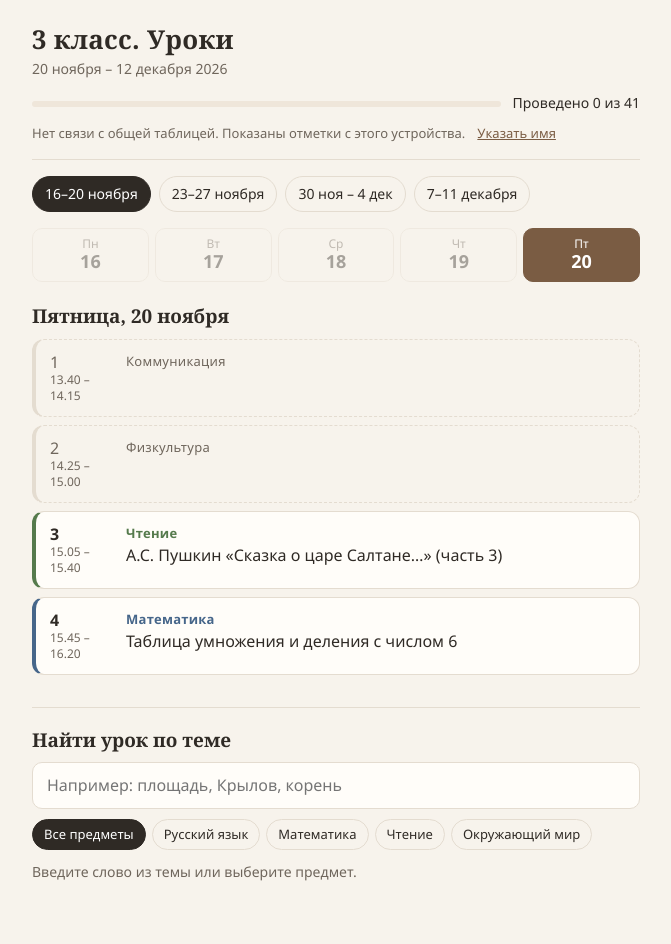
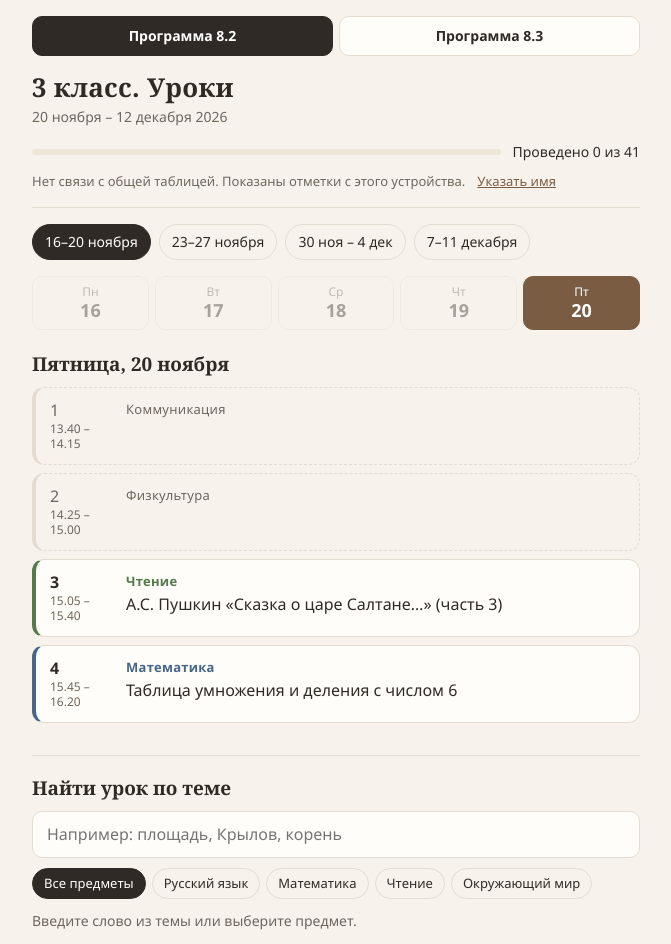
Before and after one commit to anastasiasinegribova07-web/uroki-3-klass, a plain HTML site: page index.html in a window 1280 px wide. Shown: the whole page, without its empty margins (304-975 px from the left). Drawn offline with Linux system fonts and the light colour scheme; no server answers.

Commit message:
Add files via upload

```diff
--- a/index.html
+++ b/index.html
@@ -246,7 +246,14 @@ const TIMETABLE = {
   .wrap { max-width: 640px; margin: 0 auto; padding: 0 16px 48px; }
 
   /* БЛОК 1: шапка */
-  header.top { padding: 24px 0 16px; border-bottom: 1px solid var(--line); }
+  header.top { padding: 16px 0 16px; border-bottom: 1px solid var(--line); }
+  .programs { display: grid; grid-template-columns: 1fr 1fr; gap: 6px; margin-bottom: 16px; }
+  .programs a {
+    padding: 9px 10px; border-radius: 10px; text-align: center; text-decoration: none;
+    border: 1px solid var(--line); background: var(--card); color: var(--ink);
+    font-size: 14px; font-weight: 600;
+  }
+  .programs a[aria-current="page"] { background: var(--ink); border-color: var(--ink); color: #fff; }
   header.top h1 {
     margin: 0;
     font: 600 26px/1.2 Georgia, "Times New Roman", serif;
@@ -394,6 +401,11 @@ const TIMETABLE = {
 
   <!-- БЛОК 1: шапка -->
   <header class="top">
+    <!-- Переключатель программ: 8.2 (основная) и 8.3 (свой лист «Уроки 8.3») -->
+    <nav class="programs" aria-label="Учебная программа">
+      <a href="#8.2" id="prog82">Программа 8.2</a>
+      <a href="#8.3" id="prog83">Программа 8.3</a>
+    </nav>
     <h1>3 класс. Уроки</h1>
     <p class="period">20 ноября – 12 декабря 2026</p>
     <div class="progress">
@@ -466,6 +478,19 @@ const TIMETABLE = {
 </dialog>
 
 <script>
+  // ---------- Какая программа открыта: 8.2 (основная) или 8.3 ----------
+  // Страница 8.3 открывается по адресу с #8.3 в конце. Расписание то же,
+  // содержание уроков из листа «Уроки 8.3», отметки свои (начинаются с «8.3|»).
+  const IS83 = location.hash === "#8.3";
+  const PREFIX = IS83 ? "8.3|" : "";
+  const SUFFIX = IS83 ? "-8.3" : "";
+  const LIST = IS83
+    ? LESSONS.map(function (l) { return { date: l.date, subject: l.subject, topic: "", summary: "", homework: "", konspekt: "", prezentaciya: "", list: "" }; })
+    : LESSONS;
+  document.getElementById(IS83 ? "prog83" : "prog82").setAttribute("aria-current", "page");
+  if (IS83) document.title = "3 класс. Программа 8.3";
+  window.addEventListener("hashchange", function () { location.reload(); });
+
   const SUBJ_CLASS = { "Русский язык": "rus", "Математика": "mat", "Чтение": "cht", "Окружающий мир": "okr" };
   const MONTHS = ["января", "февраля", "марта", "апреля", "мая", "июня", "июля", "августа", "сентября", "октября", "ноября", "декабря"];
   const MONTHS_SHORT = ["янв", "фев", "мар", "апр", "мая", "июн", "июл", "авг", "сен", "окт", "ноя", "дек"];
@@ -483,11 +508,12 @@ const TIMETABLE = {
     return new Date(YEAR, p[1] - 1, p[0]);
   }
   function keyOf(d) { return d.getDate() + "." + (d.getMonth() + 1); }
-  function lessonId(l) { return keyOf(parseDate(l.date)) + "|" + l.subject; }
+  function dayId(l) { return keyOf(parseDate(l.date)) + "|" + l.subject; }
+  function lessonId(l) { return PREFIX + dayId(l); }
   function sameDay(a, b) { return a.getTime() === b.getTime(); }
 
   // ---------- Отметки и заметки (хранятся на этом устройстве) ----------
-  const STORE_KEY = "sayt-uroki-otmetki";
+  const STORE_KEY = "sayt-uroki-otmetki" + SUFFIX;
   let marks = {};
   try { marks = JSON.parse(localStorage.getItem(STORE_KEY)) || {}; } catch (e) { marks = {}; }
   function saveMarks() {
@@ -498,13 +524,13 @@ const TIMETABLE = {
 
   // ---------- Уроки и недели ----------
   const byId = {};
-  LESSONS.forEach(function (l) { byId[lessonId(l)] = l; });
+  LIST.forEach(function (l) { byId[dayId(l)] = l; });
 
   // ---------- Содержание уроков из листа «Уроки» Google-таблицы ----------
   // Заполненная ячейка таблицы заменяет то, что записано в этом файле.
-  const BASE = LESSONS.map(function (l) { return Object.assign({}, l); });
+  const BASE = LIST.map(function (l) { return Object.assign({}, l); });
   const FIELDS = ["topic", "summary", "homework", "konspekt", "prezentaciya", "list"];
-  const LESSONS_KEY = "sayt-uroki-uroki";
+  const LESSONS_KEY = "sayt-uroki-uroki" + SUFFIX;
   function applyLessons(rows) {
     if (!Array.isArray(rows)) return false;
     const fromSheet = {};
@@ -512,8 +538,8 @@ const TIMETABLE = {
       const p = /(\d{1,2})\.(\d{1,2})/.exec(String(r && r.date || ""));
       if (p) fromSheet[Number(p[1]) + "." + Number(p[2]) + "|" + String(r.subject || "").trim()] = r;
     });
-    LESSONS.forEach(function (l, i) {
-      const r = fromSheet[lessonId(l)] || {};
+    LIST.forEach(function (l, i) {
+      const r = fromSheet[dayId(l)] || {};
       FIELDS.forEach(function (f) { l[f] = String(r[f] || "").trim() || BASE[i][f]; });
     });
     return true;
@@ -554,9 +580,9 @@ const TIMETABLE = {
 
   // ---------- БЛОК 1: счётчик ----------
   function renderProgress() {
-    const done = LESSONS.filter(function (l) { return markOf(l).done; }).length;
-    document.getElementById("progressCount").textContent = "Проведено " + done + " из " + LESSONS.length;
-    document.getElementById("progressBar").style.width = (LESSONS.length ? done / LESSONS.length * 100 : 0) + "%";
+    const done = LIST.filter(function (l) { return markOf(l).done; }).length;
+    document.getElementById("progressCount").textContent = "Проведено " + done + " из " + LIST.length;
+    document.getElementById("progressBar").style.width = (LIST.length ? done / LIST.length * 100 : 0) + "%";
   }
 
   // ---------- БЛОК 2: недели и дни ----------
@@ -650,7 +676,7 @@ const TIMETABLE = {
     list.textContent = "";
     if (!q && !searchSubject) { hint.textContent = "Введите слово из темы или выберите предмет."; return; }
 
-    const found = LESSONS.filter(function (l) {
+    const found = LIST.filter(function (l) {
       return (!searchSubject || l.subject === searchSubject) &&
              (!q || (l.topic || "").toLowerCase().indexOf(q) !== -1);
     }).sort(function (a, b) { return parseDate(a.date) - parseDate(b.date); });
@@ -824,7 +850,7 @@ const TIMETABLE = {
   // Изменение сначала сохраняется на устройстве и встаёт в очередь,
   // потом отправляется в таблицу. Нет связи: отправится позже.
   const SHARED = /^https:\/\//i.test(SHEET_URL);
-  const NAME_KEY = "sayt-uroki-imya", QUEUE_KEY = "sayt-uroki-ochered";
+  const NAME_KEY = "sayt-uroki-imya", QUEUE_KEY = "sayt-uroki-ochered" + SUFFIX;
   let queue = {};
   try { queue = JSON.parse(localStorage.getItem(QUEUE_KEY)) || {}; } catch (e) { queue = {}; }
   function saveQueue() { try { localStorage.setItem(QUEUE_KEY, JSON.stringify(queue)); } catch (e) {} }
@@ -846,6 +872,7 @@ const TIMETABLE = {
   function applyServer(data) {
     const next = {};
     Object.keys(data || {}).forEach(function (id) {
+      if ((id.indexOf("8.3|") === 0) !== IS83) return; // отметки другой программы
       const m = data[id];
       if (m && (m.done || m.note)) next[id] = { done: !!m.done, note: String(m.note || ""), who: String(m.who || ""), when: String(m.when || "") };
     });
@@ -875,8 +902,9 @@ const TIMETABLE = {
       if (!res || !res.ok) throw new Error("bad answer");
       sent.forEach(function (c) { if (queue[c.id] && queue[c.id].t === c.t) delete queue[c.id]; });
       saveQueue();
-      if (applyLessons(res.lessons)) {
-        try { localStorage.setItem(LESSONS_KEY, JSON.stringify(res.lessons)); } catch (e) {}
+      const rows = IS83 ? res.lessons83 : res.lessons;
+      if (applyLessons(rows)) {
+        try { localStorage.setItem(LESSONS_KEY, JSON.stringify(rows)); } catch (e) {}
       }
       applyServer(res.marks);
       const now = new Date();
```
